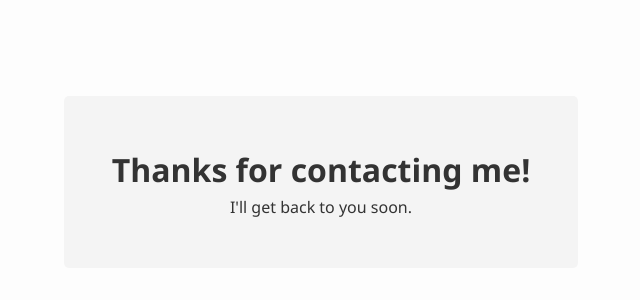
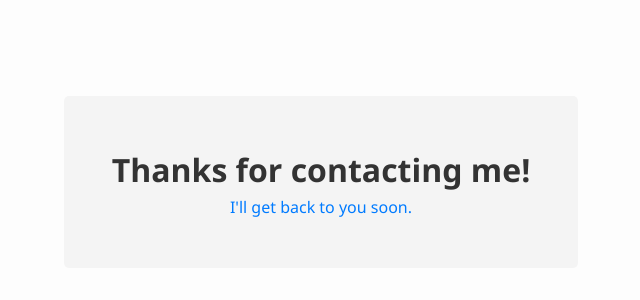
Before and after one commit to ChesterLen/Portfolio, a Python web app: template templates/thank_you.html in a window 1280 px wide. Shown: the part 218-518 px from the top of the page, without its empty margins (319-959 px from the left). Run offline with Jinja, Linux system fonts and the light colour scheme; the template is opened without the code that fills it, so the values that code supplies are empty.

Commit message:
Update readme file

```diff
--- a/static/css/thank_you/thank_you.css
+++ b/static/css/thank_you/thank_you.css
@@ -21,3 +21,7 @@ body {
     padding: 3em;
     border-radius: 5px;
 }
+
+.thank-you p {
+    color: #007bff;
+}
```
Also changed, not shown: README.md.
